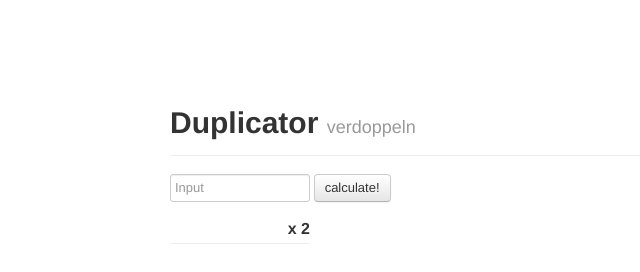
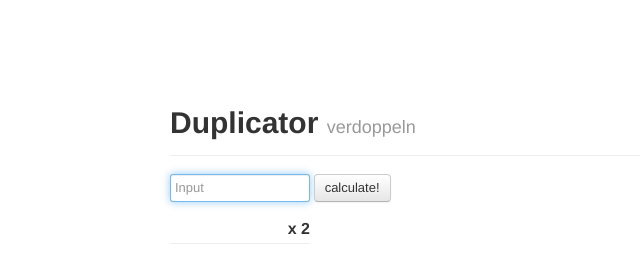
Before and after one commit to fleipold/js-knockout-tdd-tutorial, a plain HTML site: page example2.html in a window 1280 px wide. Shown: the whole page, without its empty margins (0-640 px from the left). Drawn offline with Linux system fonts and the light colour scheme.

Commit message:
autofocus: supported wo JS in IE10, FF, Chrome and a few others

```diff
--- a/example2.html
+++ b/example2.html
@@ -18,7 +18,7 @@
                     <form class="form-inline">
                         <fieldset class="control-group" data-bind="css: {error: !inputValidation()}">
                             <div class="controls">
-                                <input class="span2" placeholder="Input" type="text" data-bind="value: input"/>
+                                <input autofocus class="span2" placeholder="Input" type="text" data-bind="value: input"/>
                                 <button class="btn" data-bind="click: calc">calculate!</button>
                                 <span class="help-inline error" data-bind="text: validationMessage"></span>
                             </div>
```
